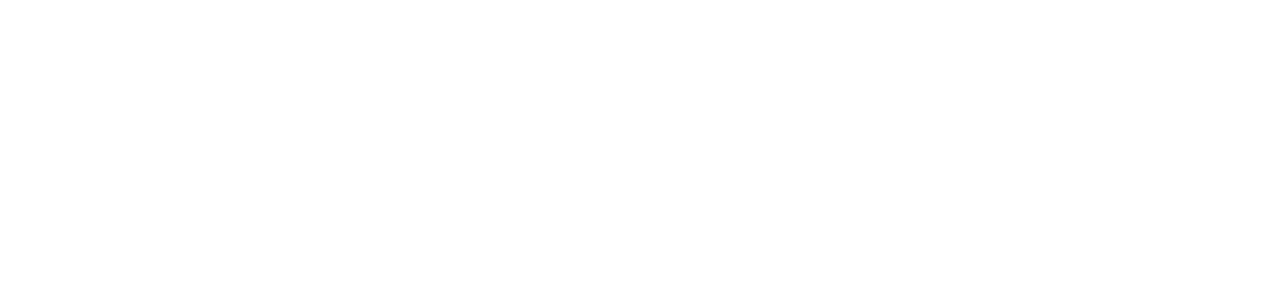
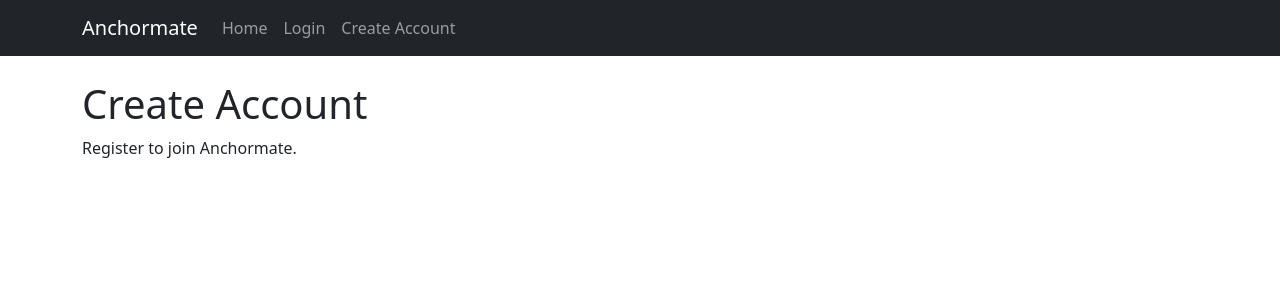
Before and after one commit to rdidjurgeit/anchormate, a React (Create React App) app in the folder frontend/: page /create-account in a window 1280 px wide. Before the commit this address had no page. Shown: the top 300 px of the page. Built offline with nearby package versions, Linux system fonts and the light colour scheme.

Commit message:
Create Navbar Home Login and CreateAccount
 See #3

```diff
--- a/frontend/package.json
+++ b/frontend/package.json
@@ -7,7 +7,9 @@
     "@testing-library/react": "^13.4.0",
     "@testing-library/user-event": "^13.5.0",
     "axios": "^0.21.4",
+    "bootstrap": "^5.3.3",
     "react": "^18.3.1",
+    "react-bootstrap": "^2.10.5",
     "react-dom": "^18.3.1",
     "react-router-dom": "^6.28.0",
     "react-scripts": "5.0.1",
--- a/frontend/src/App.js
+++ b/frontend/src/App.js
@@ -4,14 +4,23 @@
 import { BrowserRouter as Router, Route, Routes } from 'react-router-dom';
 import AnchorageList from './pages/AnchorageList';
 import AnchorageDetail from './pages/AnchorageDetail';
+import NavigationBar from './components/Navbar';
+import 'bootstrap/dist/css/bootstrap.min.css';
+import Home from './pages/Home';
+import Login from './pages/Login';
+import CreateAccount from './pages/CreateAccount';
 
 function App() {
     return (
         <Router>
-            <Routes>
-                <Route path="/" element={<AnchorageList />} />
-                <Route path="/anchorages/:id" element={<AnchorageDetail />} />
-            </Routes>
+            <NavigationBar />
+            <div className="container mt-4">
+                <Routes>
+                    <Route path="/" element={<Home />} />
+                    <Route path="/login" element={<Login />} />
+                    <Route path="/create-account" element={<CreateAccount />} />
+                </Routes>
+            </div>
         </Router>
     );
 }
--- /dev/null
+++ b/frontend/src/components/Navbar.js
@@ -0,0 +1,23 @@
+import React from 'react';
+import { Navbar, Nav, Container } from 'react-bootstrap';
+import { Link } from 'react-router-dom';
+
+const NavigationBar = () => {
+    return (
+        <Navbar bg="dark" variant="dark" expand="lg">
+            <Container>
+                <Navbar.Brand as={Link} to="/">Anchormate</Navbar.Brand>
+                <Navbar.Toggle aria-controls="basic-navbar-nav" />
+                <Navbar.Collapse id="basic-navbar-nav">
+                    <Nav className="me-auto">
+                        <Nav.Link as={Link} to="/">Home</Nav.Link>
+                        <Nav.Link as={Link} to="/login">Login</Nav.Link>
+                        <Nav.Link as={Link} to="/create-account">Create Account</Nav.Link>
+                    </Nav>
+                </Navbar.Collapse>
+            </Container>
+        </Navbar>
+    );
+};
+
+export default NavigationBar;
--- a/frontend/src/index.js
+++ b/frontend/src/index.js
@@ -3,6 +3,7 @@
 import './index.css';
 import App from './App';
 import reportWebVitals from './reportWebVitals';
+import 'bootstrap/dist/css/bootstrap.min.css';
 
 const root = ReactDOM.createRoot(document.getElementById('root'));
 root.render(
--- /dev/null
+++ b/frontend/src/pages/CreateAccount.js
@@ -0,0 +1,12 @@
+import React from 'react';
+
+const CreateAccount = () => {
+    return (
+        <div>
+            <h1>Create Account</h1>
+            <p>Register to join Anchormate.</p>
+        </div>
+    );
+};
+
+export default CreateAccount;
--- /dev/null
+++ b/frontend/src/pages/Home.js
@@ -0,0 +1,11 @@
+import React from 'react';
+
+const Home = () => {
+    return (
+        <div>
+            <h1>Welcome to Anchormate</h1>
+            <p>This is the homepage for the Anchormate app.</p>
+        </div>
+    );
+};
+export default Home;
--- /dev/null
+++ b/frontend/src/pages/Login.js
@@ -0,0 +1,12 @@
+import React from 'react';
+
+const Login = () => {
+    return (
+        <div>
+            <h1>Login</h1>
+            <p>Please log in to access your account.</p>
+        </div>
+    );
+};
+
+export default Login;
--- a/package.json
+++ b/package.json
@@ -1,5 +1,6 @@
 {
   "dependencies": {
-    "bootstrap": "^5.3.3"
+    "bootstrap": "^5.3.3",
+    "react-router-dom": "^6.28.0"
   }
 }
```
Also changed, not shown: 2 other files (tests, documents, lock files or other folders).
